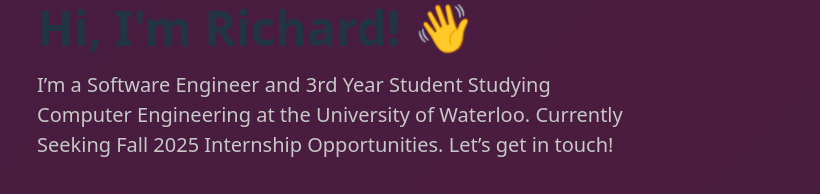
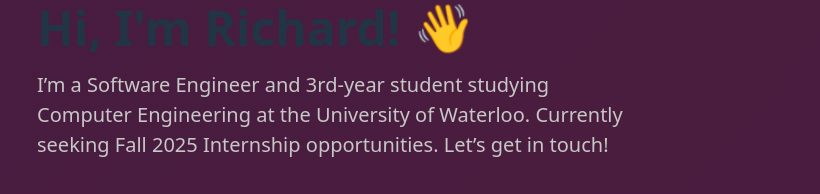
Before and after one commit to RichardWangg/Personal-Website-2, a React (Vite) app: page / in a window 1280 px wide. Shown: the part 384-578 px from the top of the page, without its empty margins (227-1047 px from the left). Built offline with nearby package versions, Linux system fonts and the light colour scheme.

Commit message:
content update

```diff
--- a/src/components/Experience.jsx
+++ b/src/components/Experience.jsx
@@ -8,7 +8,7 @@
     url: 'https://www.fordpro.com/en-us/',
     date: 'May 2025 – August 2025',
     description:
-      'Building front-end and back-end solutions for the Ford Pro website and internal tools using JavaScript, TypeScript, React, and Node.js',
+      'Building front-end and back-end solutions for the Ford Pro website and internal tools using JavaScript, TypeScript, React, and Node.js.',
   },
   {
     title: 'Software Developer',
@@ -16,7 +16,7 @@
     url: 'https://www.ford.ca/',
     date: 'Sep 2024 – Dec 2024',
     description:
-      'Automated data workflows and built test infrastructure using Python, C++, and TypeScript to support vehicle diagnostics and software validation',
+      'Automated data workflows and built test infrastructure using Python, C++, and TypeScript to support vehicle diagnostics and software validation.',
   },
   {
     title: 'Software Developer',
@@ -24,7 +24,7 @@
     url: 'https://www.bankofcanada.ca/',
     date: 'Jan 2024 – April 2024',
     description:
-      'Worked across Python, PHP, and MySQL to improve automation, optimize APIs, and build custom frontend components for BoC Sites',
+      'Worked across Python, PHP, and MySQL to improve automation, optimize APIs, and build custom frontend components for BoC Sites.',
   },
   {
     title: 'Full-Stack Developer',
@@ -32,7 +32,7 @@
     url: 'https://reliablyme.com/',
     date: 'May 2023 – August 2023',
     description:
-      'Improved backend stability, rebuilt chatbot features using OpenAI APIs, and revamped admin console in React to enhance performance and UX',
+      'Improved backend stability, rebuilt chatbot features using OpenAI APIs, and revamped admin console in React to enhance performance and UX.',
   },
 ]
 
--- a/src/components/Home.jsx
+++ b/src/components/Home.jsx
@@ -43,8 +43,8 @@
         <img src={profile} alt="Profile" className="profile-image" />
         <h1 className="home-title">Hi, I'm Richard! <span className="wave-emoji">👋</span></h1>
         <p className="home-subtitle">
-          I’m a Software Engineer and 3rd Year Student Studying Computer Engineering at the University of Waterloo.
-          Currently Seeking Fall 2025 Internship Opportunities. Let’s get in touch!
+          I’m a Software Engineer and 3rd-year student studying Computer Engineering at the University of Waterloo.
+          Currently seeking Fall 2025 Internship opportunities. Let’s get in touch!
         </p>
         <div className="home-icons">
           <a href="https://github.com/RichardWangg" target="_blank" rel="noopener noreferrer"><FaGithub /></a>
--- a/src/components/Skills.jsx
+++ b/src/components/Skills.jsx
@@ -42,7 +42,7 @@
         transition={{ duration: 0.6, ease: 'easeOut', delay: 0.1 }}
         viewport={{ once: false, amount: 0.8 }}
       >
-        Here are some of the technologies and tools that I'm most passionate about, which I regularly use to build out my ideas
+        Here are some of the technologies and tools that I'm most passionate about, which I regularly use to build out my ideas.
       </motion.p>
       <div className="skills-grid">
         {skills.map((skill, i) => (
```
